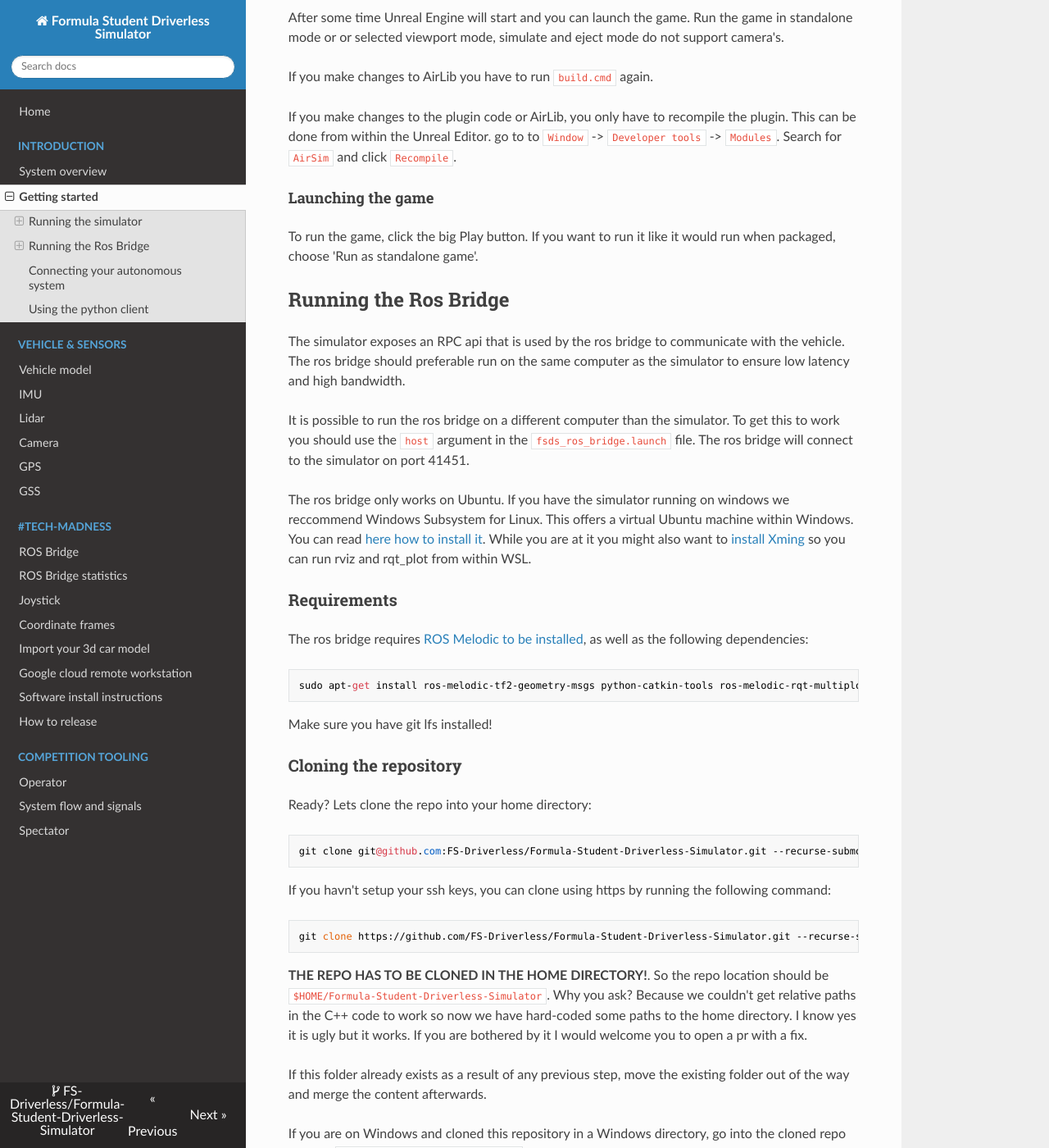
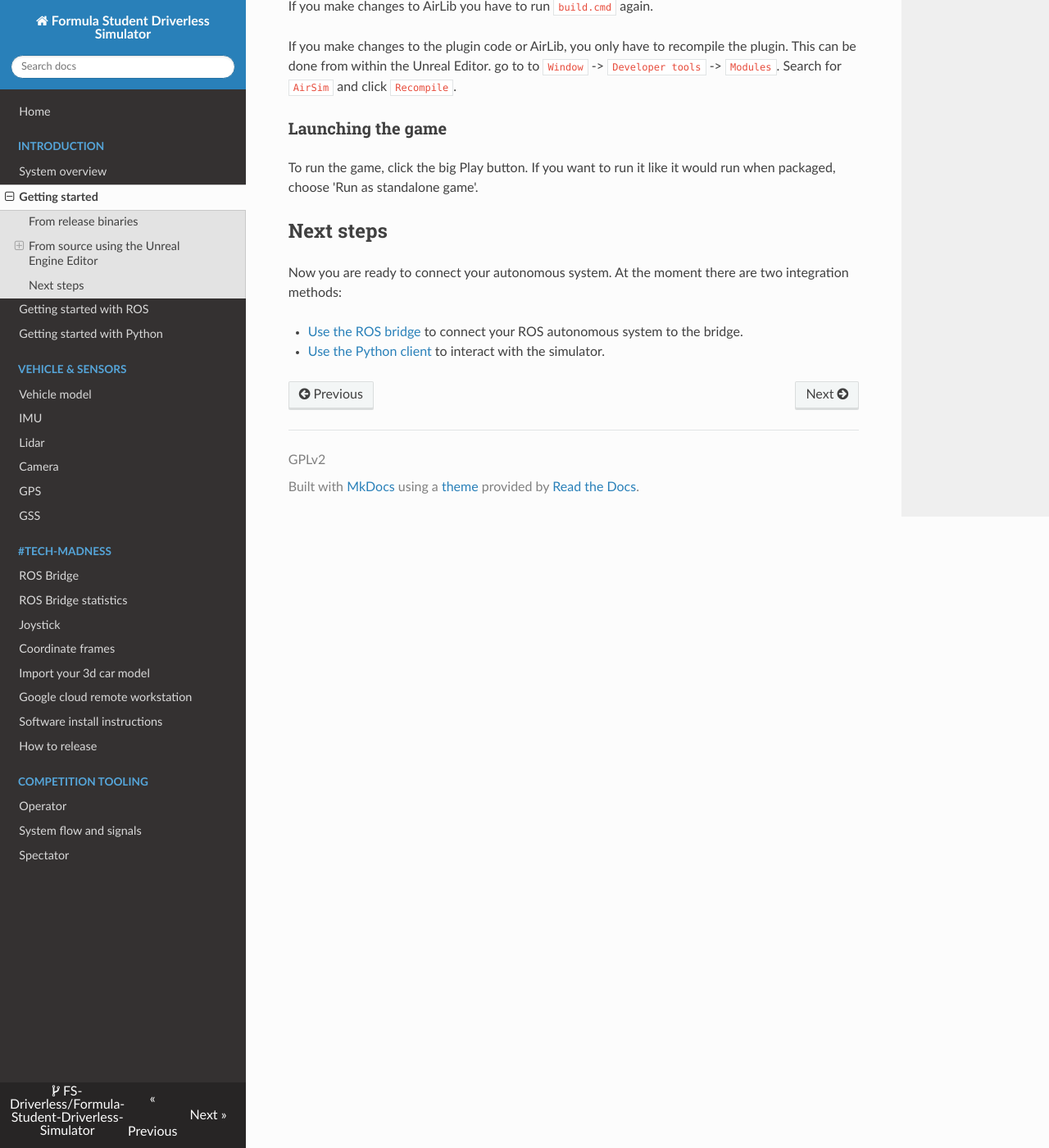
Before and after one commit to FS-Driverless/Formula-Student-Driverless-Simulator, an MkDocs documentation site: the page built from docs/getting-started.md, in a window 1280 px wide and 1400 px high, scrolled down 2537 px. Shown: the whole window at 82% size. Built offline with MkDocs 1.6.1, drawn with Linux system fonts in a browser that asks for light colours; nearby versions of some CDN libraries; comment, search, counter and statistics services are not loaded; some of the changed text lies outside the part shown.

Commit message:
Re-structure the getting-started documents to better show that the ROS-Bridge and Python api are two different ways of conneting to the simulator

````diff
--- a/docs/getting-started.md
+++ b/docs/getting-started.md
@@ -1,21 +1,18 @@
 # Getting started
 
-When running this simulator there are two main components: the simulator and the ros bridge.
-Your autonomous system and the ros bridge should use the same ros core, either by running on the same computer or through a network connection.
-It is required that the simulator and the ros bridge have the same version!
+When running this simulator there are two steps: running the simulator and connecting your autonomous system.
+This page helps you run the simulation.
+After you have finished this page you can go on and connect your autonomous system.
 
-This page is an overview of the different methods to get these components up and running.
-
-## Running the simulator
-
-To run the simulation smoothly you need quite a fast windows computer with a modern videocard.
-We highly recommend the following computer specs. You might be able to run with less power but everything will be slower.
+To run the simulation smoothly you need quite a fast Windows computer with a modern videocard.
+We highly recommend the following computer specs.
+You might be able to run with less power but everything will be slower.
 For developing this project, you need quite a good computer because Unreal Engine is a heavy baby.
 
 * 8 core 2.3Ghz CPU
 * 12 GB memory
 * 30GB free SSD storage (120GB when building the unreal project from source)
-* Recent NVidia card with Vulkan support and 3 GB of memory. (You can check the video card drivers by running `vulkaninfo`)
+* Recent NVidia card with Vulkan support and 3 GB of memory. (You can check the video card drivers by running `vulkaninfo`). Different brand video cards might work but have not been tested.
 
 If your computer does not suffice you can use a remote workstation on Google Cloud Platform.
 Read [this tutorial](gcp-remote-workstation.md) on how to setup your virtual workstation.
@@ -26,7 +23,7 @@ If you clone the repo you will already have this file in place.
 If not, copy-paste the contents of the [settings.json file at the root of this repository](https://github.com/FS-Driverless/Formula-Student-Driverless-Simulator/blob/master/settings.json) into the `~/Formula-Student-Driverless-Simulator`.
 This should get you started with the default sensor configuration, feel free to try your own custom sensor suite.
 
-### From release binaries
+## From release binaries
 
 The simulator is distributed as binaries on every release.
 [At this moment only windows binaries are released. For now, if you are on Ubuntu you will have to run the simulator from the Unreal Engine Editor.](https://github.com/FS-Driverless/Formula-Student-Driverless-Simulator/issues/107)
@@ -37,18 +34,18 @@ Unzip it to anywhere on your computer and launch FSDS.exe.
 A window with a car should popup!
 Try driving the car around using the arrowkeys.
 
-### From source using the Unreal Engine Editor
+## From source using the Unreal Engine Editor
 
 If you want to run the unreal engine project from source you will need [unreal engine and visual studio 2019](software-install-instructions.md).
 On Ubuntu you can skip the visual studio 2019 part.
 
-#### Get the repository
+### Get the repository
 
 You can either download the repo using the big green download button on the [github page of this project](https://github.com/FS-Driverless/Formula-Student-Driverless-Simulator) or clone the repository. For cloning, checkout the documentation on this further down this page.
 
 When downloading or cloning, by default you get the latest, unreleased version. This is probably not the version that you want. Make sure you select the version that you need!
 
-#### Compiling the AirSim plugin
+### Compiling the AirSim plugin
 The Unreal Engine project requires the AirSim plugin.
 We have to compile this plugin first.
 The AirSim plugin is made up of AirLib (/AirSim/AirLib) and the plugin code (/UE4Project/Plugins/AirSim/Source).
@@ -69,7 +66,7 @@ On Ubuntu, go to folder `AirSim` and run `setup.sh` and `build.sh`.
 
 The first time this takes quite a while. Go walk around a bit, maybe start playing [factoryidle](https://factoryidle.com/).
 
-#### Working with the Unreal Engine project
+### Working with the Unreal Engine project
 
 Launch Unreal Engine, press Browse and open the FSDS project in `~/Driverless-Competition-Simulator/UE4Project/FSOnline.uproject`.
 The project should now open correctly.
@@ -96,113 +93,14 @@ If you make changes to the plugin code or AirLib, you only have to recompile the
 This can be done from within the Unreal Editor. go to to `Window` -> `Developer tools` -> `Modules`.
 Search for `AirSim` and click `Recompile`.
 
-#### Launching the game
+### Launching the game
 
 To run the game, click the big Play button.
 If you want to run it like it would run when packaged, choose 'Run as standalone game'.
 
-## Running the Ros Bridge
+## Next steps
+Now you are ready to connect your autonomous system.
+At the moment there are two integration methods:
 
-The simulator exposes an RPC api that is used by the ros bridge to communicate with the vehicle.
-The ros bridge should preferable run on the same computer as the simulator to ensure low latency and high bandwidth.
-
-It is possible to run the ros bridge on a different computer than the simulator.
-To get this to work you should use the `host` argument in the `fsds_ros_bridge.launch` file.
-The ros bridge will connect to the simulator on port 41451.
-
-The ros bridge only works on Ubuntu.
-If you have the simulator running on windows we reccommend Windows Subsystem for Linux.
-This offers a virtual Ubuntu machine within Windows.
-You can read [here how to install it](software-install-instructions.md).
-While you are at it you might also want to [install Xming](software-install-instructions.md) so you can run rviz and rqt_plot from within WSL.
-
-### Requirements
-
-The ros bridge requires [ROS Melodic to be installed](software-install-instructions.md), as well as the following dependencies:
-```
-sudo apt-get install ros-melodic-tf2-geometry-msgs python-catkin-tools ros-melodic-rqt-multiplot ros-melodic-joy ros-melodic-cv-bridge ros-melodic-image-transport libyaml-cpp-dev libcurl4-openssl-dev
-```
-
-Make sure you have git lfs installed!
-
-### Cloning the repository
-
-Ready? Lets clone the repo into your home directory:
-```
-git clone git@github.com:FS-Driverless/Formula-Student-Driverless-Simulator.git --recurse-submodules
-```
-
-If you havn't setup your ssh keys, you can clone using https by running the following command:
-```
-git clone https://github.com/FS-Driverless/Formula-Student-Driverless-Simulator.git --recurse-submodules
-```
-
-**THE REPO HAS TO BE CLONED IN THE HOME DIRECTORY!**. So the repo location should be `$HOME/Formula-Student-Driverless-Simulator`.
-Why you ask? Because we couldn't get relative paths in the C++ code to work so now we have hard-coded some paths to the home directory.
-I know yes it is ugly but it works. If you are bothered by it I would welcome you to open a pr with a fix.
-
-If this folder already exists as a result of any previous step, move the existing folder out of the way and merge the content afterwards.
-
-If you are on Windows and cloned this repository in a Windows directory, go into the cloned repo and run `git config core.fileMode false` to ignore file mode changes.
-If you want to share the the cloned directory with the Ubuntu WSL system, create a symlink within WSL like so:
-```
-ln -s /mnt/c/Users/developer/Formula-Student-Driverless-Simulator ~/Formula-Student-Driverless-Simulator
-```
-
-Now, checkout the version equal to the simulator. If you are running for example simulator packaged version beta-3, run `git checkout beta-3` to get the ros brige to the same version
-
-### Preparing AirLib
-
-AirLib is the shared code between the ros wrapper and the AirSim Unreal Engine plugin.
-We need to stage the source before we can compile it together with the wrapper.
-
-If you are working in a WSL shared folder where previously build.cmd was ran, you can skip this step.
-
-Open an Ubuntu terminal and run `AirSim/setup.sh`.
-This will download the nessesary libraries required to compile AirLib.
-You will only need to run this once.
-
-Everything setup.sh does is also included in build.cmd.
-
-### Building the workspace
-
-```
-cd ros
-catkin init
-catkin build
-```
-
-### Launching the ros bridge
-
-The ros bridge consists of a few nodes to achieve the highest performance and keep the codebase clean.
-Everything can be launched using the `fsds_ros_bridge.launch` launchfile.
-```
-cd ros
-source devel/setup.bash
-roslaunch fsds_ros_bridge fsds_ros_bridge.launch
-```
-
-The ros bridge will read the settings from `~/Formula-Student-Driverless-Simulator/settings.json`.
-Make sure this is the same configuration file as the simulator uses.
-
-[Read all about configuring the ros bridge here.](ros-bridge.md)
-
-## Connecting your autonomous system
-
-The ROS bridge of this simulator had to make use of several custom msgs (for control commands, the groundtruth track, etc).
-These messages are defined in a ROS package called `fs_msgs` which is located in a separate, light [repository](https://github.com/FS-Driverless/fs_msgs).
-To implement publishers and subscibers for these messages types in your autonomous pipeline, you will have to add the `fs_msgs` repository as a submodule in your codebase (inside de `src` directory of an existing **catkin workspace** as done in this repository) or clone it and build it somewhere else in your system.
-
-Now, all that is left to do is subscribe to the following topics to receive sensordata
-
-- `/fsds/gps`
-- `/fsds/imu`
-- `/fsds/camera/CAMERA_NAME`
-- `/fsds/camera/CAMERA_NAME/camera_info`
-- `/fsds/lidar/LIDAR_NAME`
-- `/fsds/testing_only/odom`
-- `/fsds/testing_only/track`
-
-and publish to the following topic `/fsds/control_command` to publish the vehicle control setpoints.
-
-## Using the python client
+* [Use the ROS bridge](getting-started-with-ros.md) to connect your ROS autonomous system to the bridge.
+* [Use the Python client](getting-started-with-python.md) to interact with the simulator.
--- a/mkdocs.yml
+++ b/mkdocs.yml
@@ -11,6 +11,8 @@ nav:
   - "Introduction":
     - "System overview": "system-overview.md"
     - "Getting started": "getting-started.md"
+    - "Getting started with ROS": "getting-started-with-ros.md"
+    - "Getting started with Python": "getting-started-with-python.md"
   - "Vehicle & Sensors":
     - "Vehicle model": "vehicle_model.md"
     - "IMU": "imu.md"
````
Also changed, not shown: docs/README.md (+3 -2 lines), docs/getting-started-with-python.md (renamed from docs/python.md, +5 -4 lines), docs/getting-started-with-ros.md (added, +108 -0 lines), docs/joystick.md (+1 -1 lines), docs/ros-bridge.md (+5 -5 lines).
